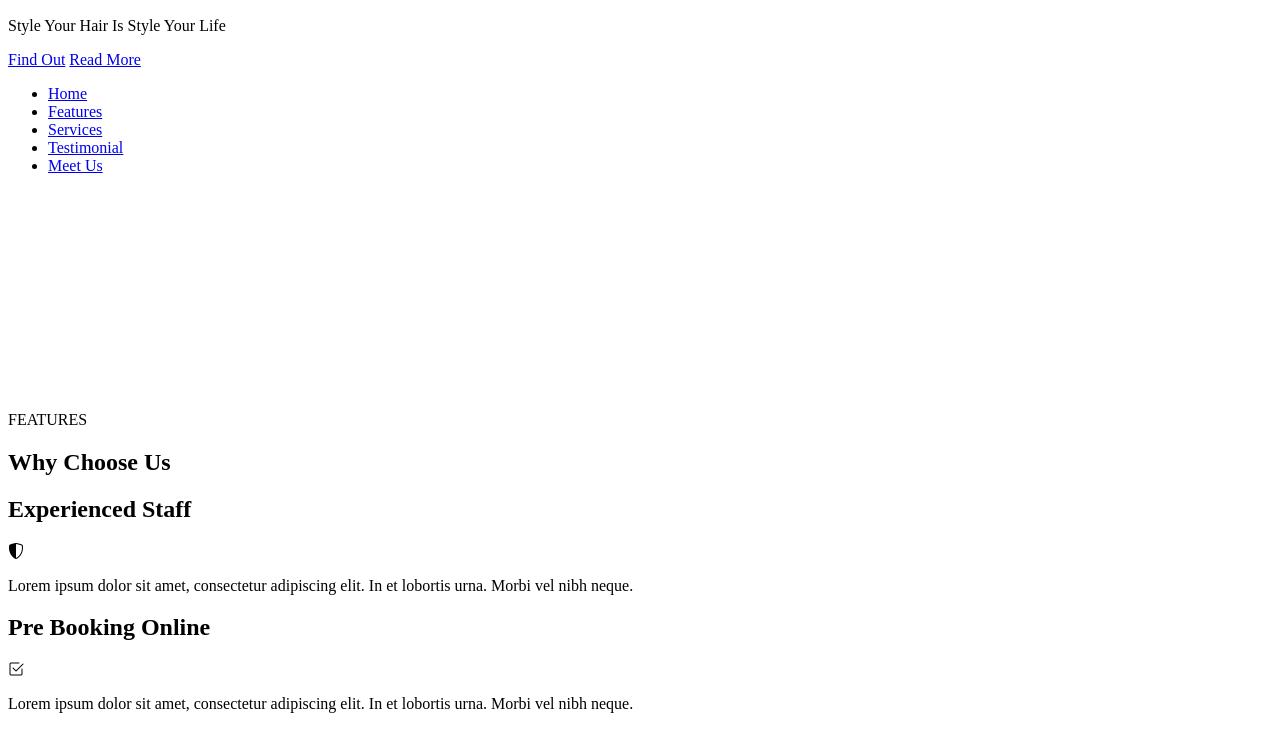
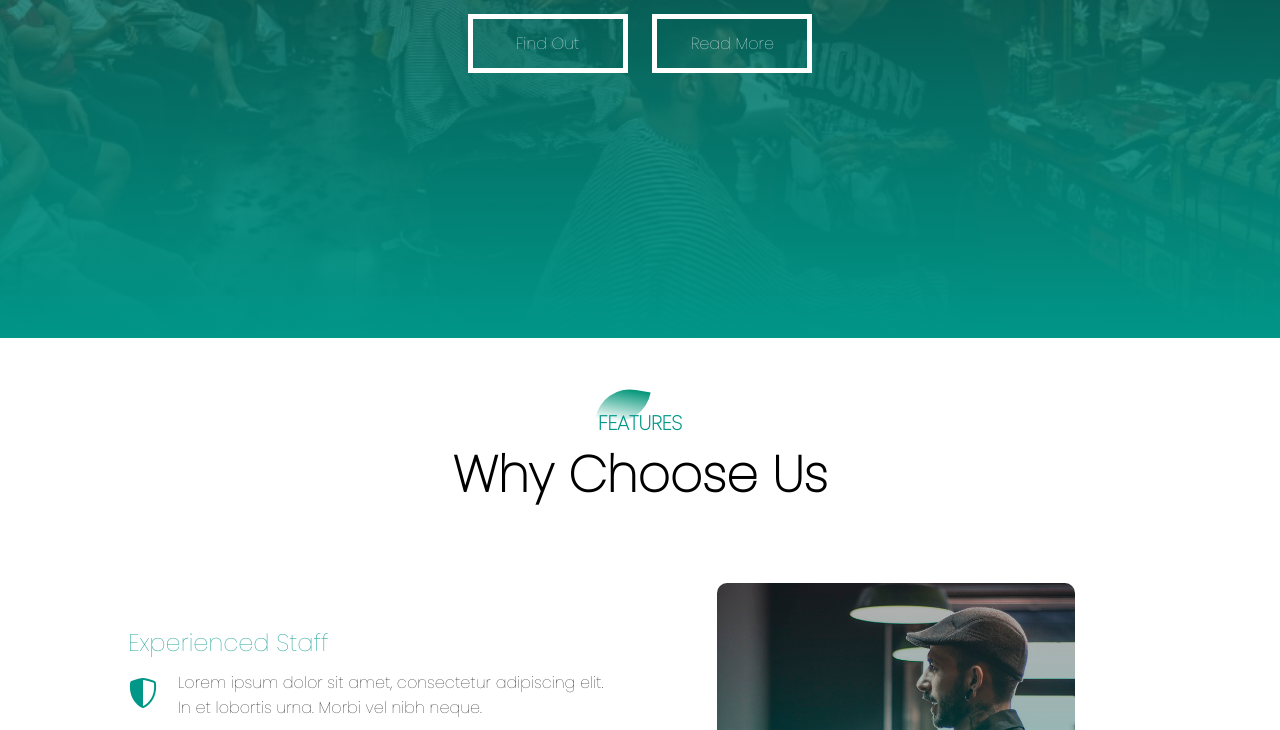
Before and after one commit to maapj/Case-Study-1, a plain HTML site: page Case Study 1/index.html in a window 1280 px wide. Shown: the part 462-1192 px from the top of the page. Drawn offline with nearby package versions, Linux system fonts and the light colour scheme; some packages are replaced by stand-ins of ours; a script that the page names is missing.

Commit message:
case study 1

```diff
--- a/Case Study 1/index.html
+++ b/Case Study 1/index.html
@@ -3,7 +3,7 @@
 
 <head>
     <title>Hair Studio Website</title>
-    <link rel="stylesheet" href="projectCS1.css">
+    <link rel="stylesheet" href="style.css">
     <link rel="preconnect" href="https://fonts.googleapis.com">
     <link rel="preconnect" href="https://fonts.gstatic.com" crossorigin>
     <link href="https://fonts.googleapis.com/css2?family=Poppins:wght@100&display=swap" rel="stylesheet">
```
